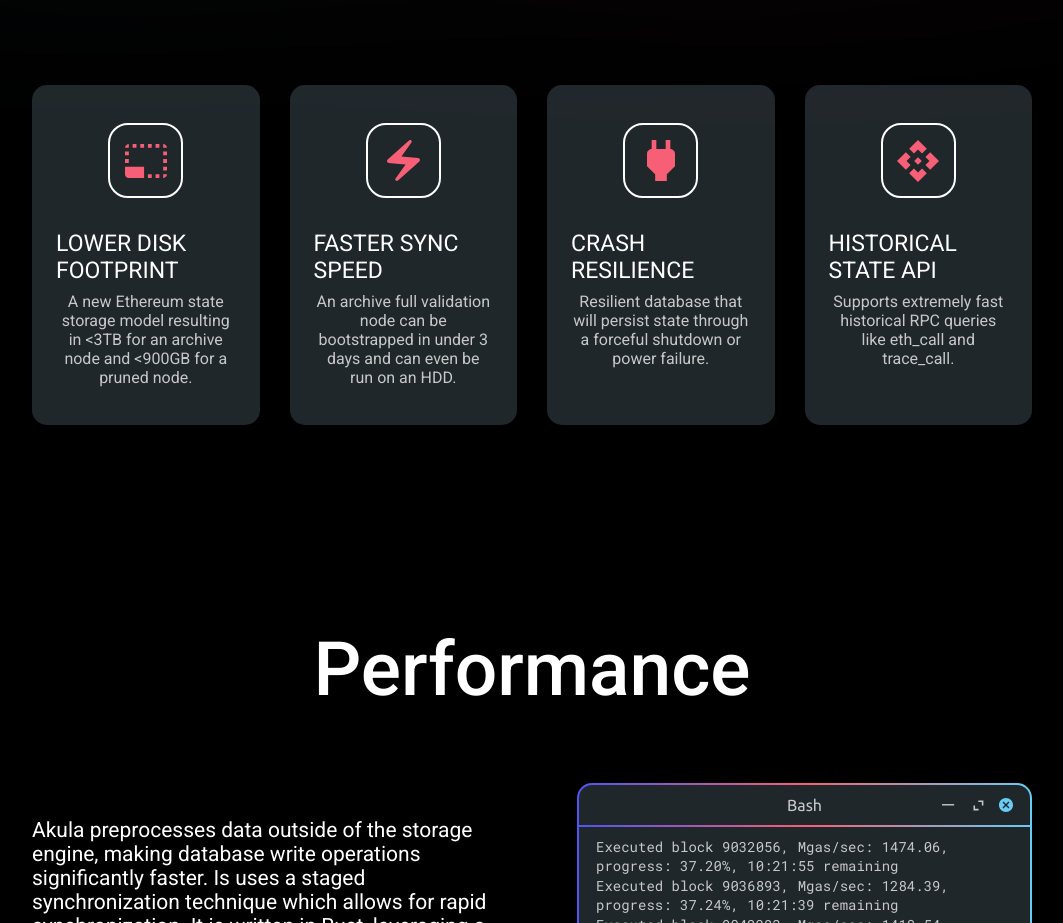
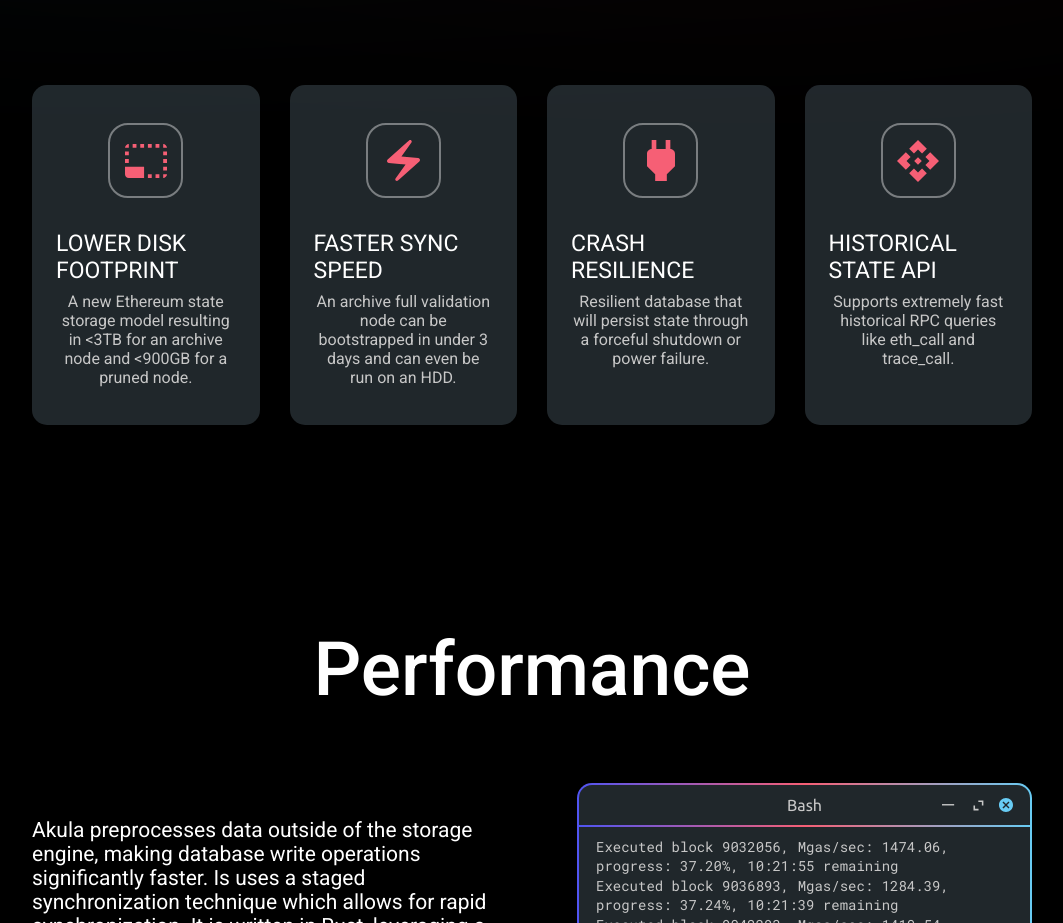
Before and after one commit to akula-bft/website, a React (Create React App) app: page / in a window 1280 px wide. Shown: the part 1383-2306 px from the top of the page, without its empty margins (108-1171 px from the left). Built offline with nearby package versions, Linux system fonts and the light colour scheme.

Commit message:
:lipstick: decrease border opacity

```diff
--- a/src/components/Benefits.tsx
+++ b/src/components/Benefits.tsx
@@ -65,7 +65,7 @@
   display: flex;
   align-items: center;
   justify-content: center;
-  border: solid 2px var(--main);
+  border: solid 2px rgba(255, 255, 255, 0.4);
   border-radius: 2rem;
   width: 7.5rem;
   height: 7.5rem;
```
